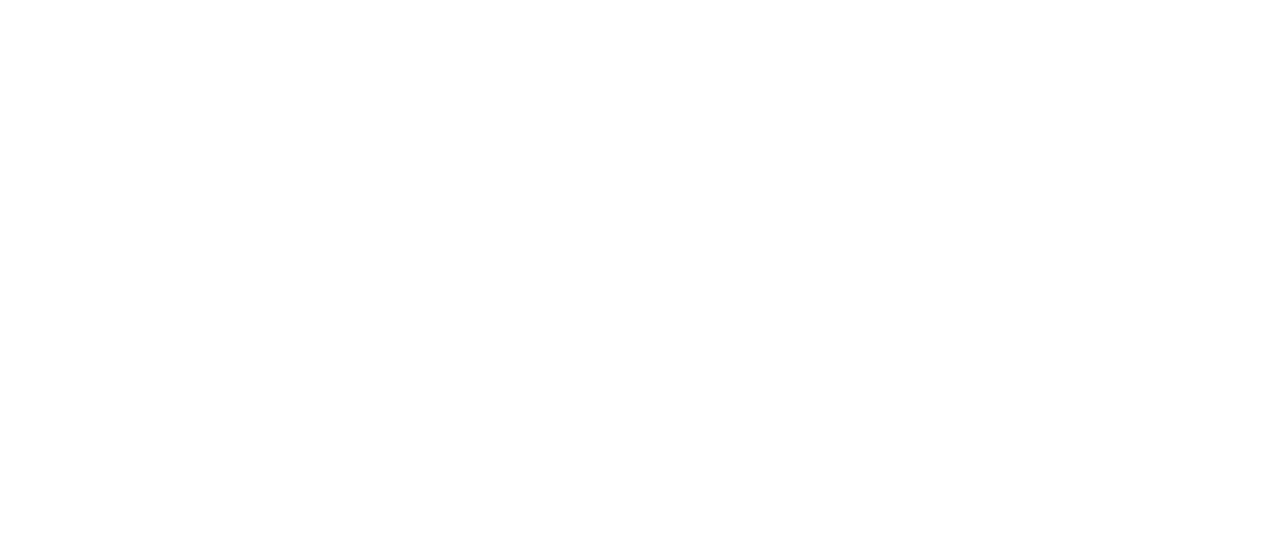
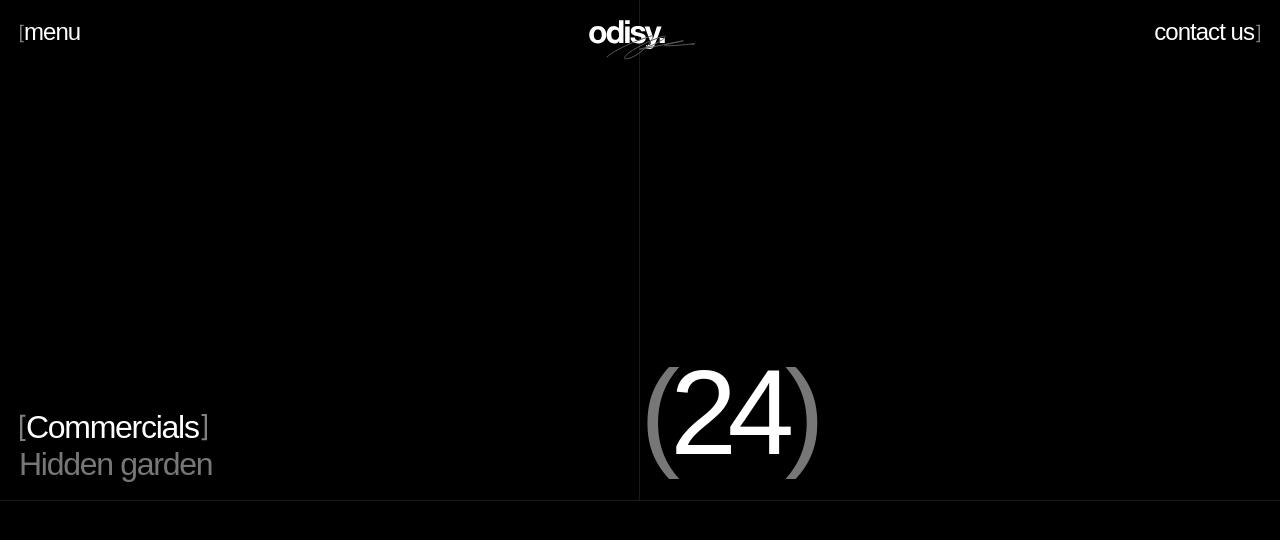
Before and after one commit to SedaMelkhi/Odisy, a React (Vite) app: page /features in a window 1280 px wide. Before the commit this address had no page. Shown: the top 540 px of the page. Built offline with nearby package versions, Linux system fonts and the light colour scheme; a web font is replaced by a local one.

Commit message:
feat: сверстала заглушку и первый блок страницы проектов

```diff
--- a/src/App.jsx
+++ b/src/App.jsx
@@ -1,11 +1,15 @@
 import { Route, Routes } from "react-router-dom";
-import { HomePage } from "./pages";
+import { FeaturesPage, HomePage, SoonPage } from "./pages";
+import { Nav } from "./components";
 
 const App = () => {
   return (
     <div>
+      <Nav />
       <Routes>
         <Route path="/" element={<HomePage />} />
+        <Route path="/soon" element={<SoonPage />} />
+        <Route path="/features" element={<FeaturesPage />} />
       </Routes>
     </div>
   );
--- a/src/components/nav/menuItem/menuItem.jsx
+++ b/src/components/nav/menuItem/menuItem.jsx
@@ -21,10 +21,10 @@
   },
 };
 
-export const MenuItem = ({ item }) => {
+export const MenuItem = ({ item, toggleOpen }) => {
   return (
     <motion.li variants={variants} className={styles.item}>
-      <Link to={item.link} className={styles.flex}>
+      <Link to={item.link} className={styles.flex} onClick={toggleOpen}>
         <BracketSvg />
         <span>{item.text}</span>
         <BracketSvg className={styles.right} />
--- a/src/components/nav/menuItem/menuItem.module.css
+++ b/src/components/nav/menuItem/menuItem.module.css
@@ -3,7 +3,8 @@
   padding: 0;
   list-style: none;
   margin-bottom: 16px;
-  display: flex;
+  display: inline-flex;
+  justify-content: center;
   align-items: center;
   cursor: pointer;
 }
@@ -13,7 +14,6 @@
   line-height: 25.6px;
   letter-spacing: -0.04em;
   justify-content: center;
-  width: 100%;
   color: #fff7;
   transition: 0.3s;
   height: 22px;
--- a/src/components/nav/nav.jsx
+++ b/src/components/nav/nav.jsx
@@ -39,6 +39,18 @@
 
   return (
     <>
+      <nav className={styles.nav}>
+        <div className={styles.flex} onClick={() => toggleOpen()}>
+          <BracketSvg className={styles.bracket} /> <span>menu</span>
+        </div>
+        <Link to="/">
+          <img src="/logo.svg" alt="odisy" className={styles.logo} />
+        </Link>
+        <Link to="/contacts" className={styles.flex}>
+          <span>contact us</span>{" "}
+          <BracketSvg className={styles.bracket + " " + styles.left} />
+        </Link>
+      </nav>
       <motion.nav
         initial={false}
         animate={isOpen ? "open" : "closed"}
@@ -54,18 +66,6 @@
         />
         <NavContent toggleOpen={toggleOpen} />
       </motion.nav>
-      <nav className={styles.nav}>
-        <div className={styles.flex} onClick={() => toggleOpen()}>
-          <BracketSvg className={styles.bracket} /> <span>menu</span>
-        </div>
-        <Link to="/">
-          <img src="/logo.svg" alt="odisy" className={styles.logo} />
-        </Link>
-        <Link to="/contacts" className={styles.flex}>
-          <span>contact us</span>{" "}
-          <BracketSvg className={styles.bracket + " " + styles.left} />
-        </Link>
-      </nav>
     </>
   );
 };
--- a/src/components/nav/nav.module.css
+++ b/src/components/nav/nav.module.css
@@ -2,12 +2,21 @@
   display: flex;
   align-items: flex-start;
   justify-content: space-between;
+  position: fixed;
+  width: 100%;
+  left: 0;
+  top: 20px;
+  padding: 0 20px;
+  z-index: 6;
 }
 
 .logo {
-  position: relative;
-  z-index: 15;
+  position: fixed;
+  z-index: 10;
   left: 25px;
+  left: 3px;
+  right: 0;
+  margin: 0 auto;
 }
 
 .flex {
@@ -60,9 +69,11 @@
 
 .background {
   position: absolute;
-  top: 0;
+  top: -20px;
   left: 0;
   bottom: 0;
+  z-index: 3;
+  min-height: 100vh;
   width: 100%;
   background: #000;
 }
--- a/src/components/nav/navContent/navContent.jsx
+++ b/src/components/nav/navContent/navContent.jsx
@@ -40,15 +40,15 @@
   },
   {
     text: "Doc",
-    link: "/doc",
+    link: "/soon",
   },
   {
     text: "Creative",
-    link: "/creative",
+    link: "/soon",
   },
   {
     text: "Education",
-    link: "/education",
+    link: "/soon",
   },
   {
     text: "Contacts",
@@ -68,7 +68,7 @@
 
     <motion.ul variants={variants} className={styles.menu}>
       {menuItems.map((item, i) => (
-        <MenuItem key={i} item={item} />
+        <MenuItem key={i} item={item} toggleOpen={toggleOpen} />
       ))}
     </motion.ul>
   </>
--- /dev/null
+++ b/src/pages/featuresPage/featuresPage.module.css
@@ -0,0 +1,121 @@
+.bg {
+  background-color: #000;
+  min-height: 100vh;
+}
+
+.flex {
+  display: flex;
+  position: relative;
+  border-bottom: 1px solid #191919;
+  justify-content: center;
+  @media (min-width: 1240px) {
+    justify-content: flex-start;
+  }
+}
+
+.col {
+  width: 50%;
+  height: 395px;
+  padding: 20px;
+  @media (min-width: 768px) {
+    height: 461px;
+  }
+  @media (min-width: 1240px) {
+    height: 500px;
+  }
+}
+
+.line {
+  border-right: 1px solid #191919;
+}
+
+.menu {
+  padding: 20px 13px;
+  position: absolute;
+  bottom: 0;
+  display: flex;
+  flex-direction: column;
+  gap: 7px;
+  align-items: flex-start;
+}
+
+.menu__item {
+  display: inline-flex;
+  justify-content: center;
+  width: 100%;
+  height: 30px;
+  align-items: center;
+  font-size: 32px;
+  line-height: 25.6px;
+  letter-spacing: -0.04em;
+  color: #fff7;
+  transition: 0.2s;
+  @media (min-width: 1240px) {
+    width: auto;
+  }
+  &:hover {
+    transform: translateX(0);
+    color: #fff;
+    @media (min-width: 1240px) {
+      transform: translateX(7px);
+    }
+    svg {
+      opacity: 1;
+    }
+  }
+  svg {
+    width: 6px;
+    opacity: 0;
+    transition: 0.3s;
+  }
+}
+.active {
+  color: #fff;
+  transform: translateX(0);
+  @media (min-width: 1240px) {
+    transform: translateX(7px);
+  }
+  svg {
+    opacity: 1;
+  }
+}
+.left {
+  transform: rotate(180deg) translate(-2px, 1px);
+}
+
+.count {
+  position: absolute;
+  display: none;
+  font-size: 120px;
+  line-height: 96px;
+  letter-spacing: -0.08em;
+  bottom: 40px;
+  right: calc(50% - 175px);
+  span {
+    color: #fff7;
+  }
+  @media (min-width: 1240px) {
+    display: flex;
+  }
+}
+
+.count__mob {
+  width: 100%;
+  position: static;
+  display: flex;
+  justify-content: center;
+  font-size: 68px;
+  line-height: 96px;
+  letter-spacing: -0.08em;
+  bottom: 40px;
+  right: calc(50% - 175px);
+  margin: 30px 0;
+  span {
+    color: #fff7;
+  }
+  @media (min-width: 1240px) {
+    display: none;
+    margin: 0;
+    font-size: 120px;
+  }
+}
--- /dev/null
+++ b/src/pages/featuresPage/index.jsx
@@ -0,0 +1,33 @@
+import { Link } from "react-router-dom";
+import { BracketSvg } from "../../assets/svg";
+import styles from "./featuresPage.module.css";
+
+export const FeaturesPage = () => {
+  return (
+    <div className={styles.bg}>
+      <div className={styles.flex}>
+        <div className={styles.menu}>
+          <Link to="/" className={styles.menu__item + " " + styles.active}>
+            <BracketSvg />
+            <span>Commercials</span>
+            <BracketSvg className={styles.left} />
+          </Link>
+          <Link to="/" className={styles.menu__item}>
+            <BracketSvg />
+            <span>Hidden garden</span>
+            <BracketSvg className={styles.left} />
+          </Link>
+          <div className={styles.count__mob}>
+            <span>(</span>24 <span>)</span>
+          </div>
+        </div>
+        <div className={styles.line + " " + styles.col}></div>
+        <div className={styles.count}>
+          <span>(</span>24 <span>)</span>
+        </div>
+
+        <div className={styles.col}></div>
+      </div>
+    </div>
+  );
+};
--- a/src/pages/homePage/index.jsx
+++ b/src/pages/homePage/index.jsx
@@ -1,11 +1,10 @@
-import { Footer, Nav, Net } from "../../components";
+import { Footer, Net } from "../../components";
 import styles from "./homePage.module.css";
 
 export const HomePage = () => {
   return (
     <main className={`${styles.bg} container`}>
       <Net />
-      <Nav />
       <Footer />
     </main>
   );
--- a/src/pages/index.js
+++ b/src/pages/index.js
@@ -1 +1,3 @@
 export { HomePage } from "./homePage";
+export { SoonPage } from "./soonPage";
+export { FeaturesPage } from "./featuresPage";
--- /dev/null
+++ b/src/pages/soonPage/index.jsx
@@ -0,0 +1,27 @@
+import { Link } from "react-router-dom";
+import { BracketSvg } from "../../assets/svg";
+import { HomePage } from "../homePage";
+
+import styles from "./soonPage.module.css";
+
+export const SoonPage = () => {
+  return (
+    <div>
+      <HomePage />
+      <div className={styles.bg}>
+        <div className={styles.text}>
+          <h1 className={styles.title}>Sorry</h1>
+          <p className={styles.description}>
+            The page is under development but you can take a look at the
+            projects we are doing
+          </p>
+          <Link to="/features" className={styles.link}>
+            <BracketSvg />
+            <span>our project</span>
+            <BracketSvg className={styles.left} />
+          </Link>
+        </div>
+      </div>
+    </div>
+  );
+};
--- /dev/null
+++ b/src/pages/soonPage/soonPage.module.css
@@ -0,0 +1,69 @@
+.bg {
+  background: rgba(0, 0, 0, 0.05);
+  backdrop-filter: blur(70px);
+  position: absolute;
+  top: 0;
+  left: 0;
+  height: 100vh;
+  width: 100%;
+  z-index: 5;
+  display: flex;
+  justify-content: center;
+  align-items: center;
+}
+
+.text {
+  margin-top: -44px;
+  width: 260px;
+  @media (min-width: 768px) {
+    width: 480px;
+  }
+}
+
+.title {
+  font-size: 48px;
+  font-weight: 400;
+  line-height: 38.4px;
+  letter-spacing: -0.04em;
+  text-align: center;
+  margin-bottom: 24px;
+}
+
+.description {
+  font-size: 28px;
+  font-weight: 400;
+  line-height: 32px;
+  letter-spacing: -0.04em;
+  text-align: center;
+  margin-bottom: 50px;
+  @media (min-width: 768px) {
+    font-size: 32px;
+    line-height: 32px;
+    margin-bottom: 64px;
+  }
+}
+
+.link {
+  display: flex;
+  justify-content: center;
+  align-items: center;
+  gap: 1px;
+  opacity: 0px;
+  text-transform: uppercase;
+  svg {
+    width: 3px;
+    transition: 0.2s;
+  }
+  &:hover {
+    svg:first-child {
+      transform: translateX(-4px);
+    }
+    svg:last-child {
+      transform: rotate(180deg) translate(-5px, 1px);
+    }
+  }
+}
+
+.left {
+  transform: rotate(180deg) translate(-1px, 1px);
+}
```
